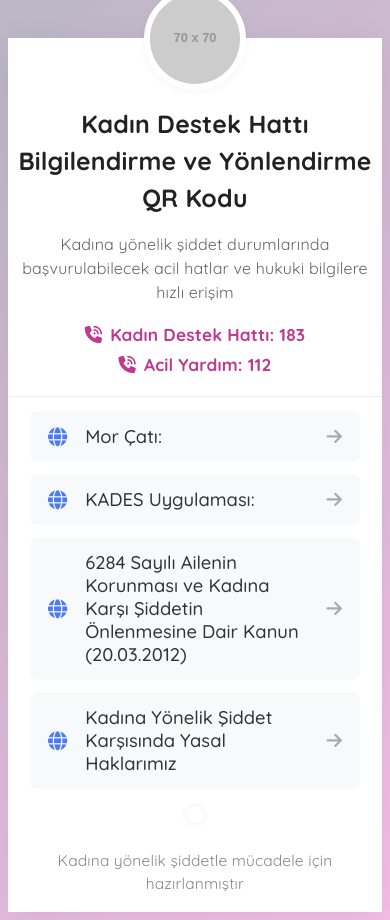
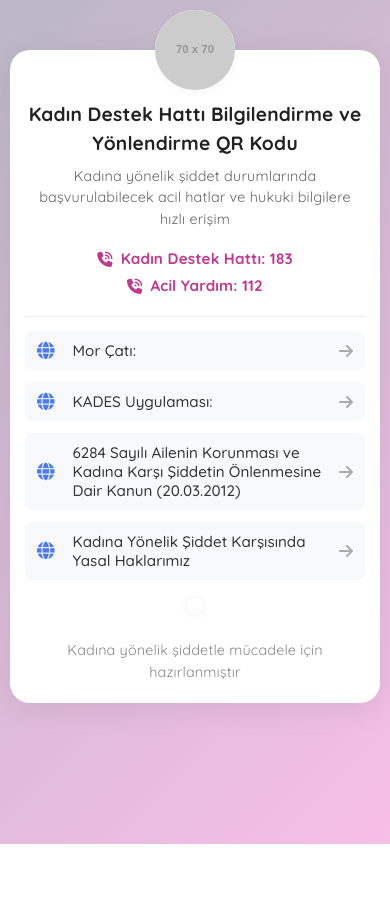
Before and after one commit to Zehrasari/QR, a plain HTML site: page index.html in a window 390 px wide. After the commit the page ends 844 px from the top, so only its background shows below. Drawn offline with Linux system fonts and the light colour scheme; placeholder pictures from the web are drawn by us.

Commit message:
güncelle

```diff
--- a/index.html
+++ b/index.html
@@ -3,12 +3,18 @@
 <head>
     <meta charset="UTF-8">
     <meta name="viewport" content="width=device-width, initial-scale=1.0">
-    <title>Kadın Destek Hattı </title>
+    <title>Kadın Destek Hattı</title>
     <script src="https://cdnjs.cloudflare.com/ajax/libs/qrcodejs/1.0.0/qrcode.min.js"></script>
     <link rel="stylesheet" href="https://cdnjs.cloudflare.com/ajax/libs/font-awesome/6.4.2/css/all.min.css">
     <!-- Quicksand Google Fonts -->
     <link href="https://fonts.googleapis.com/css2?family=Quicksand:wght@400;500;700&display=swap" rel="stylesheet">
     <style>
+        * {
+            box-sizing: border-box;
+            margin: 0;
+            padding: 0;
+        }
+
         body {
             background: linear-gradient(135deg, #bbb7c6 0%, #f7bee8 100%);
             min-height: 100vh;
@@ -18,17 +24,20 @@
             font-family: 'Quicksand', Arial, sans-serif;
             line-height: 1.5;
             letter-spacing: 0.01em;
+            padding: 20px;
         }
+
         .main-card {
             background: #fff;
             border-radius: 30px;
             box-shadow: 0 6px 32px rgba(0,0,0,0.08);
-            margin-top: 60px;
             width: 100%;
             max-width: 800px;
             position: relative;
-            padding-bottom: 16px;
+            padding: 0 0 20px 0;
+            margin-top: 60px;
         }
+
         .logo-circle {
             width: 90px;
             height: 90px;
@@ -44,27 +53,32 @@
             border: 6px solid #fff;
             box-shadow: 0 2px 8px rgba(0,0,0,0.04);
         }
+
         .logo-circle img {
             width: 90px;
             height: 90px;
             border-radius: 50%;
             object-fit: cover;
         }
+
         .header {
-            padding-top: 60px;
+            padding: 60px 20px 0;
             text-align: center;
         }
+
         .header h1 {
             font-size: 1.55rem;
             font-weight: 700;
             color: #222;
             margin-bottom: 8px;
         }
+
         .header p {
             color: #666;
             font-size: 1rem;
             margin-bottom: 18px;
         }
+
         .hotlines {
             display: flex;
             flex-direction: column;
@@ -73,6 +87,7 @@
             margin: 0 auto 18px auto;
             max-width: 340px;
         }
+
         .hotline {
             color: #c0398f;
             font-size: 1.08rem;
@@ -83,20 +98,28 @@
             transition: color 0.2s;
             text-decoration: none;
         }
+
         .hotline:hover {
             color: #8e44ad;
         }
+
         .divider {
             border: none;
             border-top: 1px solid #eee;
-            margin: 18px 0 14px 0;
+            margin: 18px 20px 14px;
         }
+
+        .content {
+            padding: 0 20px;
+        }
+
         .list-group {
             display: flex;
             flex-direction: column;
             gap: 12px;
             margin-bottom: 18px;
         }
+
         .list-btn {
             background: #f8f9fa;
             border: none;
@@ -114,25 +137,30 @@
             gap: 10px;
             font-weight: 500;
         }
+
         .list-btn .btn-text {
             flex: 1;
             text-align: left;
             display: block;
             font-family: 'Quicksand', Arial, sans-serif;
         }
+
         .list-btn .fa-arrow-right {
             color: #aaa;
             font-size: 1.1rem;
             margin-left: auto;
         }
+
         .list-btn:hover {
             background: #f0e6f7;
         }
+
         .list-btn .fa-globe {
             color: #4b7bec;
             font-size: 1.2rem;
             margin-right: 8px;
         }
+
         .law-info {
             background: #f8f9fa;
             border-radius: 8px;
@@ -141,10 +169,12 @@
             color: #333;
             margin-bottom: 10px;
         }
+
         .qr-section {
             text-align: center;
             margin-top: 18px;
         }
+
         #qrcode {
             display: inline-block;
             background: #fff;
@@ -153,19 +183,126 @@
             margin-bottom: 10px;
             padding: 8px;
         }
+
         .footer {
             text-align: center;
             color: #888;
             font-size: 0.97rem;
             margin-top: 10px;
+            padding: 0 20px;
         }
+
+        /* Tablet boyutu (768px ve altı) */
+        @media (max-width: 768px) {
+            body {
+                padding: 15px;
+            }
+
+            .main-card {
+                margin-top: 50px;
+                border-radius: 25px;
+            }
+
+            .header {
+                padding: 50px 15px 0;
+            }
+
+            .header h1 {
+                font-size: 1.4rem;
+            }
+
+            .content {
+                padding: 0 15px;
+            }
+
+            .list-btn {
+                font-size: 1.1rem;
+                padding: 12px 15px;
+            }
+        }
+
+        /* Telefon boyutu (600px ve altı) */
         @media (max-width: 600px) {
+            body {
+                padding: 10px;
+                align-items: flex-start;
+            }
+
             .main-card {
-                margin-top: 30px;
-                border-radius: 0;
+                margin-top: 40px;
+                border-radius: 20px;
             }
+
+            .logo-circle {
+                width: 80px;
+                height: 80px;
+                top: -40px;
+            }
+
+            .logo-circle img {
+                width: 80px;
+                height: 80px;
+            }
+
             .header {
-                padding-top: 50px;
+                padding: 50px 15px 0;
+            }
+
+            .header h1 {
+                font-size: 1.3rem;
+            }
+
+            .header p {
+                font-size: 0.95rem;
+            }
+
+            .hotline {
+                font-size: 1rem;
+            }
+
+            .divider {
+                margin: 18px 15px 14px;
+            }
+
+            .content {
+                padding: 0 15px;
+            }
+
+            .list-btn {
+                font-size: 1rem;
+                padding: 12px 15px;
+            }
+
+            .footer {
+                font-size: 0.9rem;
+            }
+        }
+
+        /* Küçük telefon boyutu (400px ve altı) */
+        @media (max-width: 400px) {
+            .header h1 {
+                font-size: 1.2rem;
+            }
+
+            .header p {
+                font-size: 0.9rem;
+            }
+
+            .hotline {
+                font-size: 0.95rem;
+            }
+
+            .list-btn {
+                font-size: 0.95rem;
+                padding: 10px 12px;
+            }
+
+            .list-btn .fa-globe {
+                font-size: 1.1rem;
+            }
+
+            .list-btn .fa-arrow-right {
+                font-size: 1rem;
             }
         }
     </style>
@@ -189,7 +326,7 @@
             </div>
         </div>
         <hr class="divider">
-        <div class="content" style="padding:0 22px;">
+        <div class="content">
             <div class="list-group">
                 <button class="list-btn" onclick="window.open('https://www.morcati.org.tr/', '_blank')">
                     <i class="fa-solid fa-globe"></i>
@@ -214,12 +351,12 @@
             </div>
             <div class="qr-section">
                 <div id="qrcode"></div>
-
             </div>
         </div>
         <div class="footer">
             Kadına yönelik şiddetle mücadele için hazırlanmıştır
         </div>
     </div>
+
 </body>
 </html>
```
Lines whose indentation alone changed are shown as unchanged.
